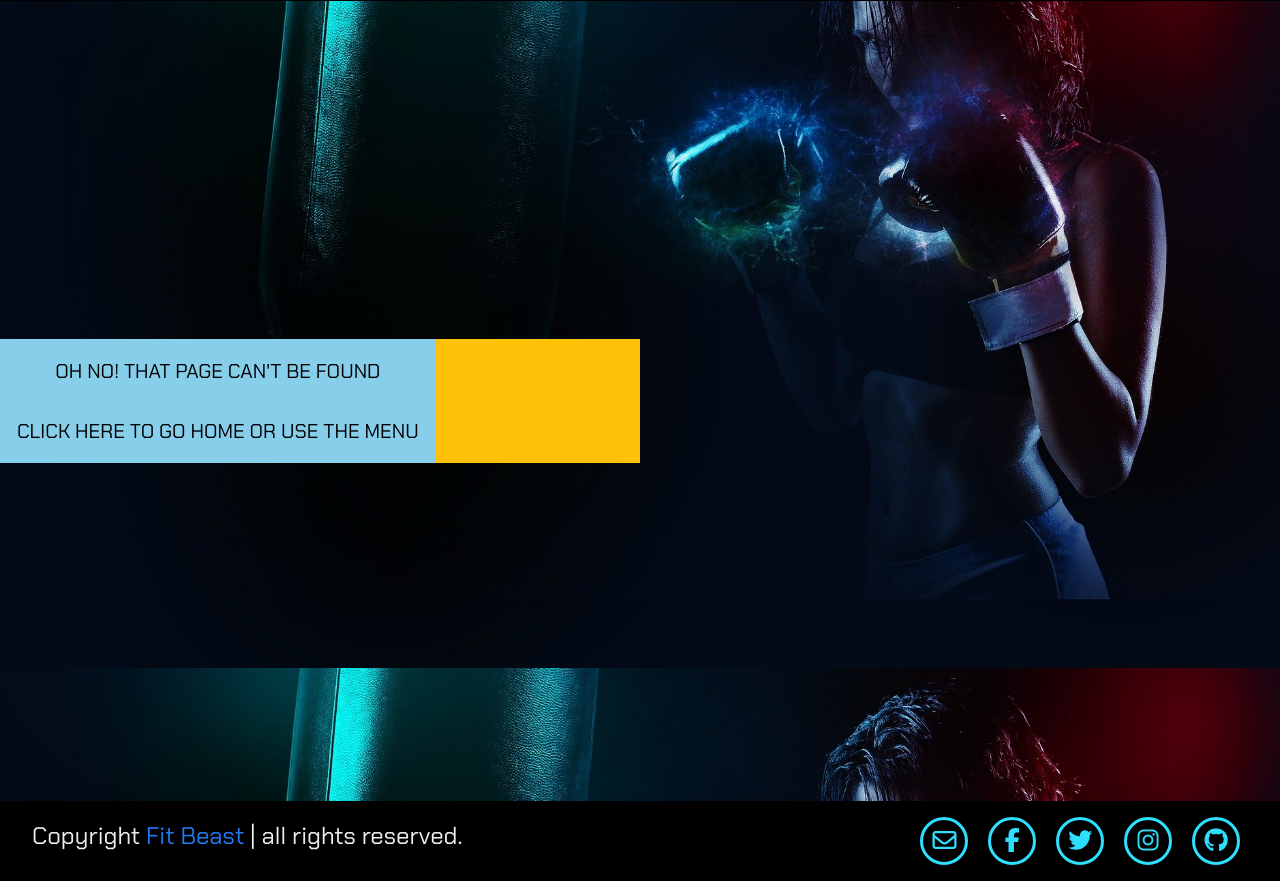
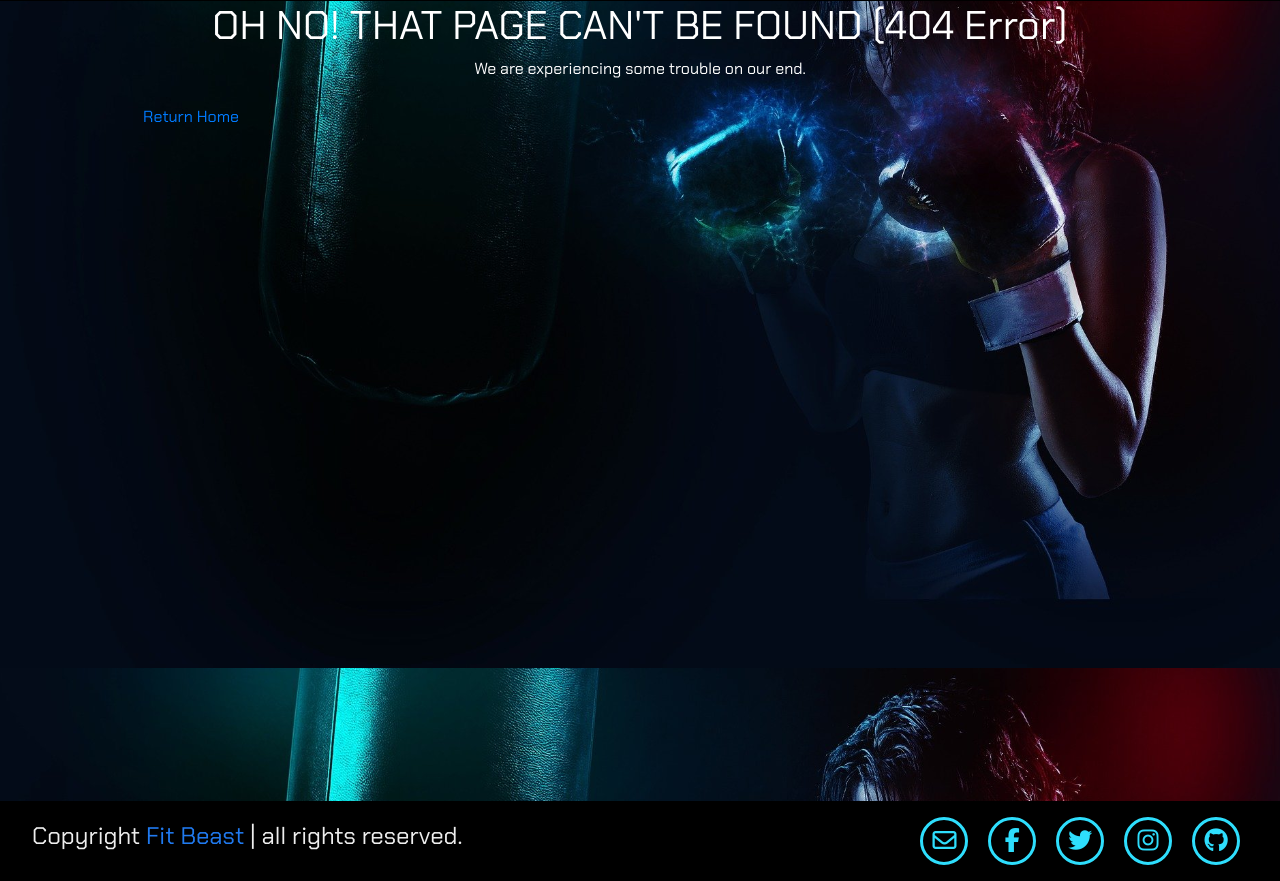
Before and after one commit to atiqbeenrahim/milestone-project-04, a Django app: template templates/404.html in a window 1280 px wide. Shown: the part 132-1013 px from the top of the page. Run offline with Django 3.2, Linux system fonts and the light colour scheme; the template is opened without the code that fills it, so the values that code supplies are empty; parts of the project's set-up code (start-up, migrations or seed data) failed here and were passed over; some libraries are stand-ins or nearby versions.

Commit message:
testing 404 and 500 error page

```diff
--- a/templates/404.html
+++ b/templates/404.html
@@ -2,11 +2,17 @@
 {% load static %}
 
 {% block content %}
-<div class="row h-100">
-        <div class="col-7 col-md-6 my-auto bg-warning">
-            <a href="{% url 'home' %}" class="shop-now-button btn btn-lg rounded-0 py-3">
-                OH NO! THAT PAGE CAN'T BE FOUND</br></br>CLICK HERE TO GO HOME OR USE THE MENU
-            </a>
+<div class="container page-container h-100">
+    <div class="row">
+        <div class="col page-heading text-center">
+            <h1>OH NO! THAT PAGE CAN'T BE FOUND (404 Error)</h1>
         </div>
     </div>
+    <div class="row">
+       <div class="col-12">
+            <p class="fs-4 text-center mb-4">We are experiencing some trouble on our end.</p>
+            <a href="{% url 'home' %}" class="item-link-light item-link-button  flex-center m-auto">Return Home</a>
+        </div>
+    </div>
+</div>
 {% endblock %}
--- a/templates/500.html
+++ b/templates/500.html
@@ -2,7 +2,7 @@
 {% load static %}
 
 {% block content %}
-<div class="container page-container">
+<div class="container page-container h-100">
     <div class="row">
         <div class="col page-heading text-center">
             <h1>Opps something has gone wrong (500 Error)</h1>
@@ -10,7 +10,7 @@
     </div>
     <div class="row">
        <div class="col-12">
-            <p class="fs-4 text-center mb-4">We are experiencing some trouble on our end. Please try again ion the near future.</p>
+            <p class="fs-4 text-center mb-4">We are experiencing some trouble on our end. Please try again in the near future.</p>
             <a href="{% url 'home' %}" class="item-link-light item-link-button  flex-center m-auto">Return Home</a>
         </div>
     </div>
```
